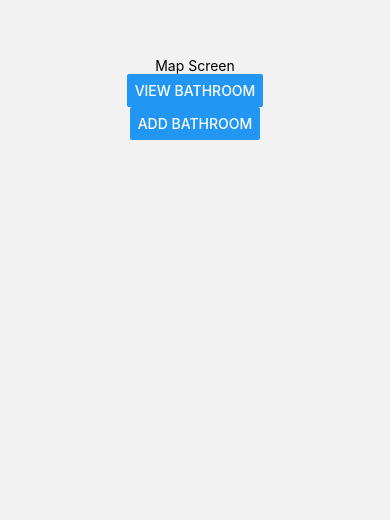
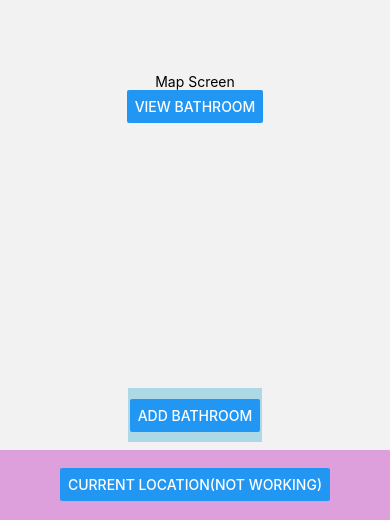
Before and after one commit to teamrocketuno/flushfinder, a React Native app in the folder frontend/: screen /Map in a window 390 px wide. Shown: the part 324-844 px from the top of the page. Built offline with nearby package versions, Linux system fonts and the light colour scheme.

Commit message:
Updated Map Screen Buttons
Button For:
- Add Bathroom
-Current Location(Not Functional)

```diff
--- a/frontend/src/pages/MapScreen.js
+++ b/frontend/src/pages/MapScreen.js
@@ -1,17 +1,68 @@
-import { View, Button, Text } from 'react-native';
+import { View, Button, Text, StyleSheet, Platform, Image, Dimensions } from 'react-native';
+
+let {height, width} = Dimensions.get('window')
 
 export const MapScreen = ({ navigation }) => {
   return (
-    <View style={{ flex: 1, alignItems: 'center', justifyContent: 'center' }}>
+    <View style={styles.MainContainer}>
       <Text>Map Screen</Text>
       <Button
         title="View Bathroom"
         onPress={() => navigation.navigate('Bathroom')}
       />
-      <Button
-        title="Add Bathroom"
-        onPress={() => navigation.navigate('AddBathroom')}
-      />
+
+        <View style = {styles.nextBottomView}>
+
+          <Button
+          title="Add Bathroom"
+          onPress={() => navigation.navigate('AddBathroom')}
+          />
+        </View>
+
+        <View style = {styles.bottomView}>
+          <Button
+          title="Current Location(NOT WORKING)"
+          onPress={() => navigation.navigate('AddBathroom')}
+          />
+        </View>
     </View>
   );
 }
+
+const styles = StyleSheet.create(
+  {
+    MainContainer:
+    {
+      flex: 1,
+      alignItems: 'center',
+      justifyContent: 'center',
+    },
+
+    image:
+    {
+      marginTop: 50
+    },
+
+    nextBottomView:
+    {
+      width: ((height*width)/(height+width))/2,
+      height: ((height*width)/(height+width))/5,
+      backgroundColor: '#add8e6',
+      justifyContent: 'center',
+      alignItems: 'center',
+      position: 'absolute',
+      bottom: (height/12) + 8
+    },
+
+    bottomView:
+    {
+      width: '100%',
+      height: height/12,
+      backgroundColor: '#dda0dd',
+      justifyContent: 'center',
+      alignItems: 'center',
+      position: 'absolute',
+      bottom: 0
+    },
+
+  });
```
